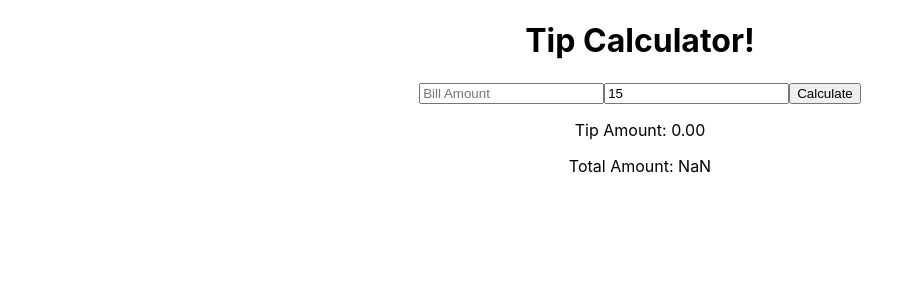
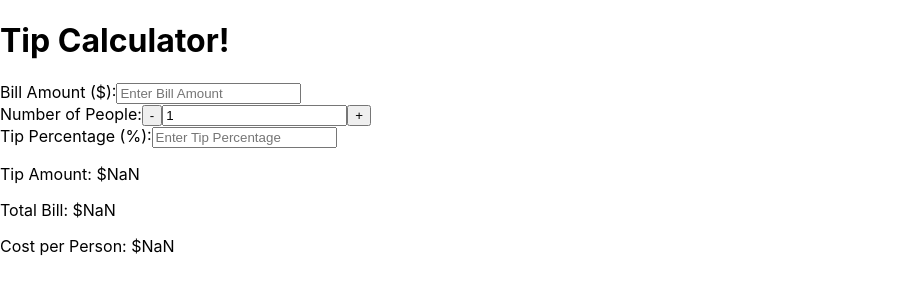
Before and after one commit to joemiddie13/tip_calculator, a React (Create React App) app in the folder tip-calculator/: page / in a window 1280 px wide. Shown: the top 300 px of the page, without its empty margins (0-924 px from the left). Built offline with nearby package versions, Linux system fonts and the light colour scheme.

Commit message:
most components built, fixing TipCalculator

```diff
--- a/tip-calculator/src/App.js
+++ b/tip-calculator/src/App.js
@@ -1,12 +1,20 @@
-import logo from './logo.svg';
-import './App.css';
-import './Components/TipCalulator'
+import React, { useState } from 'react';
+import BillAmount from './Components/BillAmount';
+import PartyNumber from './Components/PartyNumber';
+import TipAmount from './Components/TipAmount';
 import TipCalculator from './Components/TipCalulator';
 
 function App() {
+  const [billAmount, setBillAmount] = useState('');
+  const [partyNumber, setPartyNumber] = useState(1);
+  const [tipPercentage, setTipPercentage] = useState('');
+
   return (
-    <div className="App">
+    <div>
       <h1>Tip Calculator!</h1>
+      <BillAmount billAmount={billAmount} setBillAmount={setBillAmount} />
+      <PartyNumber partyNumber={partyNumber} setPartyNumber={setPartyNumber} />
+      <TipAmount tipPercentage={tipPercentage} setTipPercentage={setTipPercentage} />
       <TipCalculator />
     </div>
   );
--- a/tip-calculator/src/Components/BillAmount.js
+++ b/tip-calculator/src/Components/BillAmount.js
@@ -0,0 +1,18 @@
+import React from 'react';
+
+function BillAmount({ billAmount, setBillAmount }) {
+  return (
+    <div>
+      <label htmlFor="billAmount">Bill Amount ($):</label>
+      <input
+        id="billAmount"
+        type="number"
+        value={billAmount}
+        onChange={(e) => setBillAmount(e.target.value)}
+        placeholder="Enter Bill Amount"
+      />
+    </div>
+  );
+}
+
+export default BillAmount;
--- a/tip-calculator/src/Components/PartyNumber.js
+++ b/tip-calculator/src/Components/PartyNumber.js
@@ -0,0 +1,19 @@
+import React from 'react';
+
+function PartyNumber({ partyNumber, setPartyNumber }) {
+  return (
+    <div>
+      <label htmlFor="partyNumber">Number of People:</label>
+      <button onClick={() => setPartyNumber(Math.max(1, partyNumber - 1))}>-</button>
+      <input
+        id="partyNumber"
+        type="number"
+        value={partyNumber}
+        readOnly
+      />
+      <button onClick={() => setPartyNumber(partyNumber + 1)}>+</button>
+    </div>
+  );
+}
+
+export default PartyNumber;
--- a/tip-calculator/src/Components/TipAmount.js
+++ b/tip-calculator/src/Components/TipAmount.js
@@ -0,0 +1,18 @@
+import React from 'react';
+
+function TipAmount({ tipPercentage, setTipPercentage }) {
+  return (
+    <div>
+      <label htmlFor="tipPercentage">Tip Percentage (%):</label>
+      <input
+        id="tipPercentage"
+        type="number"
+        value={tipPercentage}
+        onChange={(e) => setTipPercentage(e.target.value)}
+        placeholder="Enter Tip Percentage"
+      />
+    </div>
+  );
+}
+
+export default TipAmount;
--- a/tip-calculator/src/Components/TipCalulator.js
+++ b/tip-calculator/src/Components/TipCalulator.js
@@ -1,34 +1,15 @@
-import React, { useState } from 'react'
+import React from 'react';
 
-function TipCalculator() {
-  const [billAmount, setBillAmount] = useState('');
-  const [tipPercentage, setTipPercentage] = useState(15);
-  const [totalTip, setTotalTip] = useState(0);
-
-  const calculateTip = () => {
-    const tipAmount = (billAmount * tipPercentage) / 100;
-    setTotalTip(tipAmount)
-  };
+function TipCalculator({ billAmount, tipPercentage, partyNumber }) {
+  const tipAmount = (billAmount * tipPercentage) / 100;
+  const totalBill = parseFloat(billAmount) + tipAmount;
+  const costPerPerson = totalBill / partyNumber;
 
   return (
     <div>
-      <input
-        type="number"
-        value={billAmount}
-        onChange={(e) => setBillAmount(e.target.value)}
-        placeholder="Bill Amount"
-      />
-      <input
-        type="number"
-        value={tipPercentage}
-        onChange={(e) => setTipPercentage(e.target.value)}
-        placeholder="Tip Percentage"
-      />
-      <button onClick={calculateTip}>Calculate</button>
-      <div>
-        <p>Tip Amount: {totalTip.toFixed(2)}</p>
-        <p>Total Amount: {(parseFloat(billAmount) + totalTip).toFixed(2)}</p>
-      </div>
+      <p>Tip Amount: ${tipAmount.toFixed(2)}</p>
+      <p>Total Bill: ${totalBill.toFixed(2)}</p>
+      <p>Cost per Person: ${costPerPerson.toFixed(2)}</p>
     </div>
   );
 }
```
